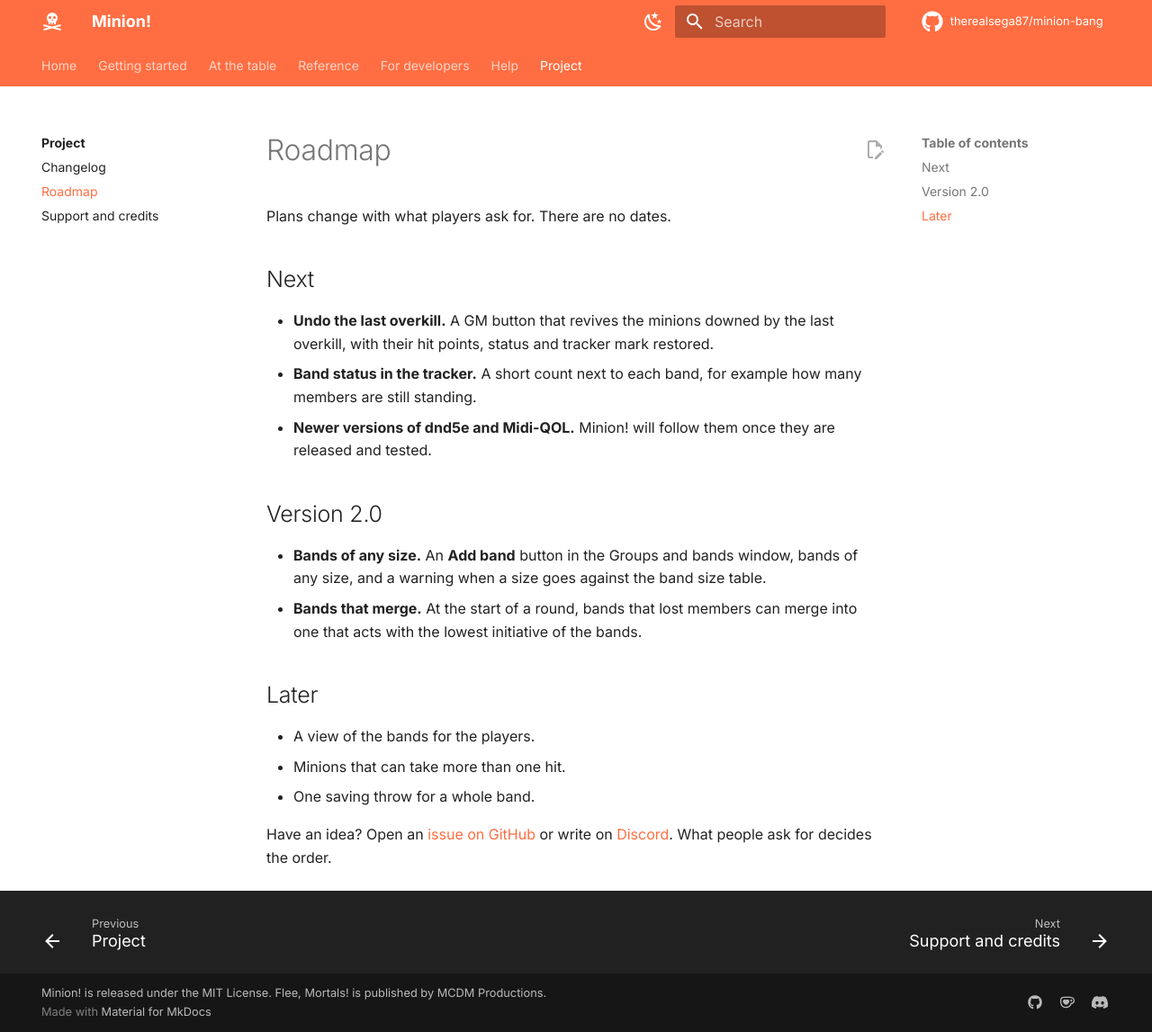
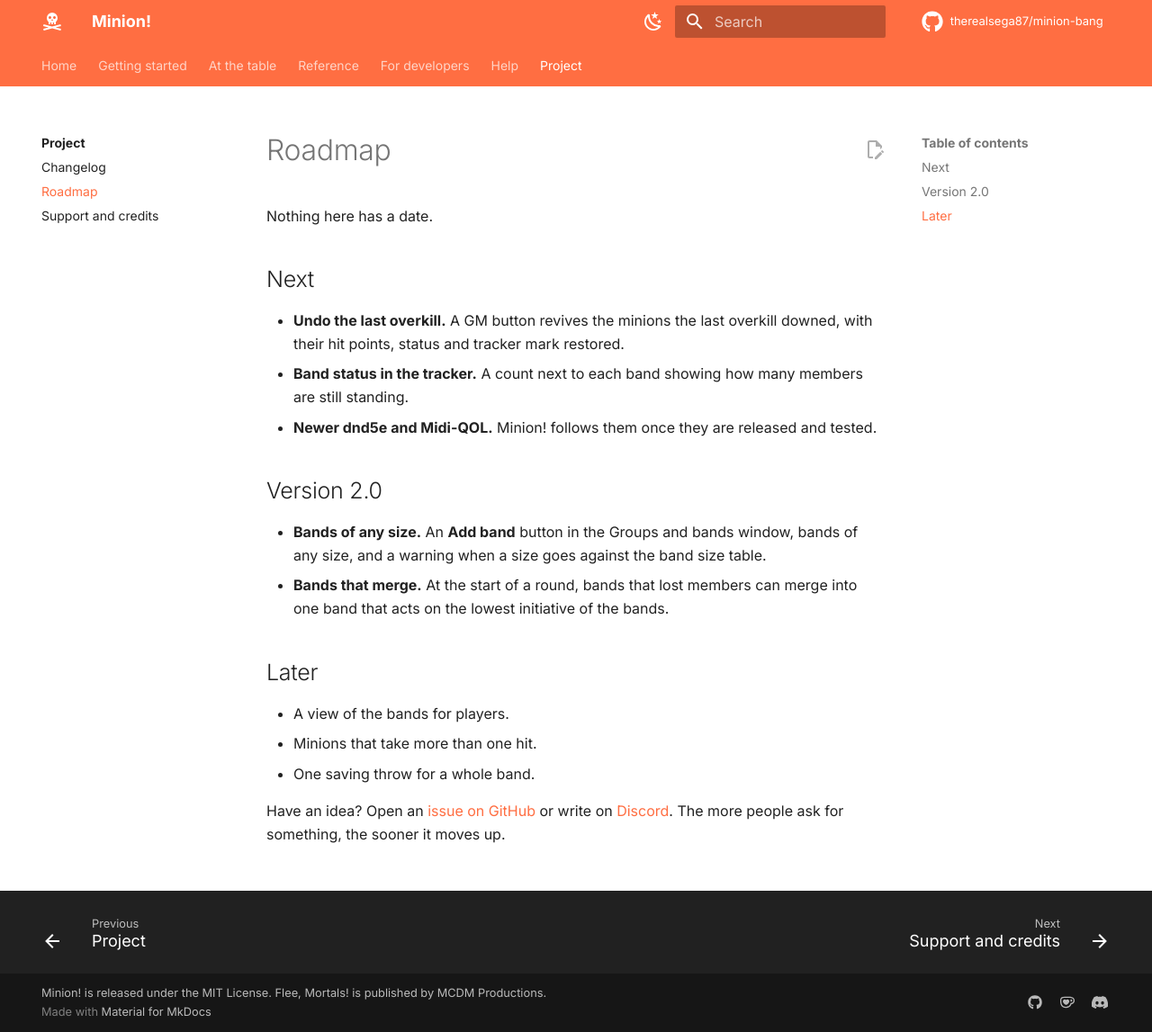
Before and after one commit to therealsega87/minion-bang, an MkDocs documentation site: the page built from docs/project/roadmap.md, in a window 1280 px wide and 1147 px high. Shown: the whole window at 90% size. Built offline with MkDocs 1.6.1 and Material for MkDocs 9.7.7, drawn with Linux system fonts in a browser that asks for light colours; comment, search, counter and statistics services are not loaded.

Commit message:
Band size page matches the module wording; roadmap tightened

```diff
--- a/docs/project/roadmap.md
+++ b/docs/project/roadmap.md
@@ -1,22 +1,22 @@
 # Roadmap
 
-Plans change with what players ask for. There are no dates.
+Nothing here has a date.
 
 ## Next
 
-- **Undo the last overkill.** A GM button that revives the minions downed by the last overkill, with their hit points, status and tracker mark restored.
-- **Band status in the tracker.** A short count next to each band, for example how many members are still standing.
-- **Newer versions of dnd5e and Midi-QOL.** Minion! will follow them once they are released and tested.
+- **Undo the last overkill.** A GM button revives the minions the last overkill downed, with their hit points, status and tracker mark restored.
+- **Band status in the tracker.** A count next to each band showing how many members are still standing.
+- **Newer dnd5e and Midi-QOL.** Minion! follows them once they are released and tested.
 
 ## Version 2.0
 
 - **Bands of any size.** An **Add band** button in the Groups and bands window, bands of any size, and a warning when a size goes against the band size table.
-- **Bands that merge.** At the start of a round, bands that lost members can merge into one that acts with the lowest initiative of the bands.
+- **Bands that merge.** At the start of a round, bands that lost members can merge into one band that acts on the lowest initiative of the bands.
 
 ## Later
 
-- A view of the bands for the players.
-- Minions that can take more than one hit.
+- A view of the bands for players.
+- Minions that take more than one hit.
 - One saving throw for a whole band.
 
-Have an idea? Open an [issue on GitHub](https://github.com/therealsega87/minion-bang/issues) or write on [Discord](https://discord.com/users/688483231531532323). What people ask for decides the order.
+Have an idea? Open an [issue on GitHub](https://github.com/therealsega87/minion-bang/issues) or write on [Discord](https://discord.com/users/688483231531532323). The more people ask for something, the sooner it moves up.
```
Also changed, not shown: docs/reference/band-size.md (+2 -2 lines).
